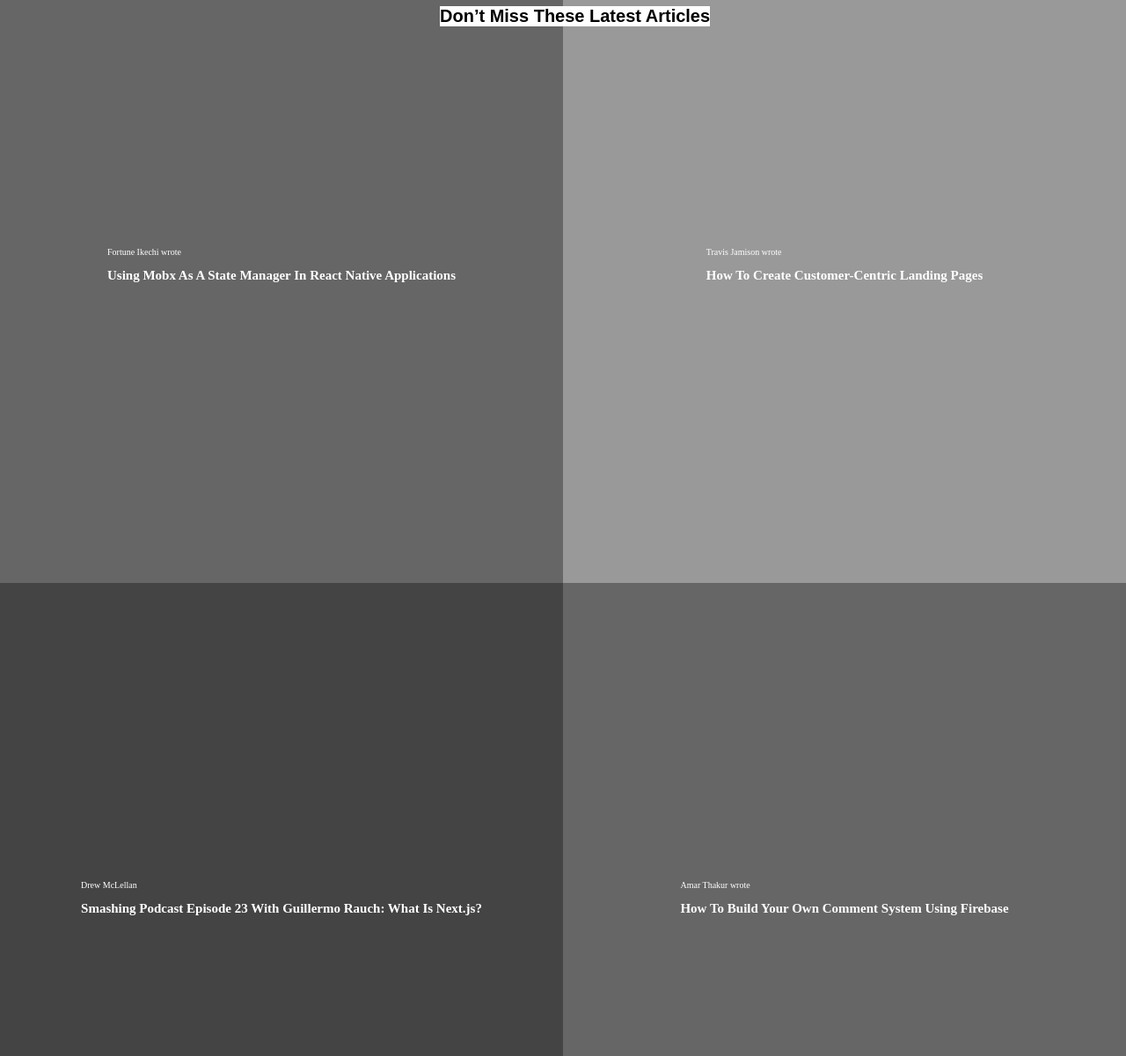
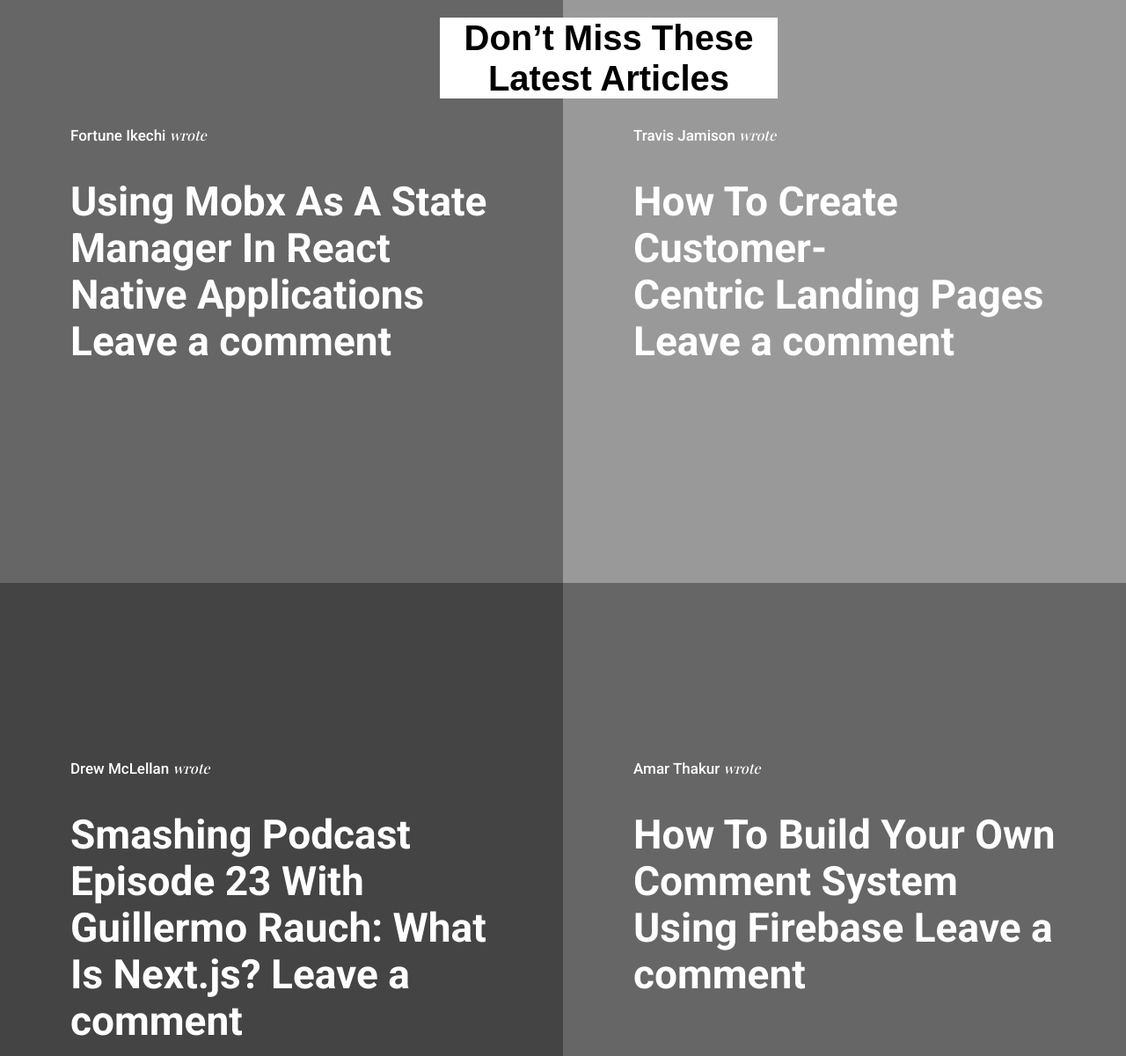
Before and after one commit to GabrielJSuarez/designTeardown-Microverse, a plain HTML site: page index.html in a window 1280 px wide. Shown: the part 120-1321 px from the top of the page at 88% size. Drawn offline with nearby package versions, Linux system fonts and the light colour scheme; a web font is replaced by a local one.

Commit message:
Add spans and font-families

```diff
--- a/index.html
+++ b/index.html
@@ -6,6 +6,7 @@
     <meta name="viewport" content="width=device-width, initial-scale=1.0">
     <link rel="stylesheet" href="normalize.css">
     <link rel="stylesheet" href="style.css">
+    <link href="https://fonts.googleapis.com/css2?family=Playfair+Display:ital,wght@0,500;0,600;0,700;1,500;1,600;1,700;1,800&family=Roboto:ital,wght@0,500;0,700;0,900;1,500;1,700;1,900&display=swap" rel="stylesheet">
     <title>Smashing Magazine</title>
 </head>
 
@@ -39,37 +40,38 @@
         <div class="grid-container">
             <article class="grid-child container-1">
                 <div class="grid-content">
-                    <p>Fortune Ikechi wrote</p>
+                    <p>Fortune Ikechi <span>wrote</span></p>
                     <h2>
-                        Using Mobx As A State Manager In React Native Applications
+                        Using Mobx As A State Manager In React Native Applications <span class="title-comment">Leave a comment</span>
                     </h2>
                 </div>
             </article>
 
             <article class="grid-child container-2">
                 <div class="grid-content">
-                    <p>Travis Jamison wrote</p>
+                    <p>Travis Jamison <span>wrote</span></p>
                     <h2>
-                        How To Create Customer-Centric Landing Pages
+                        How To Create Customer-<br>
+                        Centric Landing Pages  <span class="title-comment">Leave a comment</span>
                     </h2>
                 </div>
             </article>
 
             <article class="grid-child container-3">
                 <div class="grid-content">
-                    <p>Drew McLellan</p>
+                    <p>Drew McLellan <span>wrote</span></p>
 
                     <h2>
-                        Smashing Podcast Episode 23 With Guillermo Rauch: What Is Next.js?
+                        Smashing Podcast Episode 23 With Guillermo Rauch: What Is Next.js?  <span class="title-comment">Leave a comment</span>
                     </h2>
                 </div>
             </article>
 
             <article class="grid-child container-4">
                 <div class="grid-content">
-                    <p>Amar Thakur wrote</p>
+                    <p>Amar Thakur <span>wrote</span></p>
                     <h2>
-                        How To Build Your Own Comment System Using Firebase
+                        How To Build Your Own Comment System Using Firebase  <span class="title-comment">Leave a comment</span>
                     </h2>
                 </div>
             </article>
--- a/style.css
+++ b/style.css
@@ -11,8 +11,18 @@ body {
 html {
     box-sizing: border-box;
     font-size: 62.5%;
+    font-family: 'Roboto', sans-serif;
     /* 1rem = 10px*/
 }
+
+h1{
+    font-size: 4rem;
+}
+
+h2 {
+    font-size: 4.6rem;
+}
+
 
 *,
 *:before,
@@ -75,6 +85,8 @@ ul.d-flex {
     background-color: #fff;
     font-family: sans-serif;
     font-weight: bolder;
+    width: 30%;
+    text-align: center;
 }
 
 .grid-container {
@@ -92,6 +104,19 @@ ul.d-flex {
 
 .grid-content {
     color: #fff;
+    width: 75%;
+    height: 35rem;
+}
+
+.grid-content p {
+    font-size: 1.7rem;
+}
+
+.grid-content p span {
+    font-family: 'Playfair Display', serif;
+    font-size: 1.6rem;
+    font-style: italic;
+    font-weight: 400;
 }
 
 .container-1,
```
